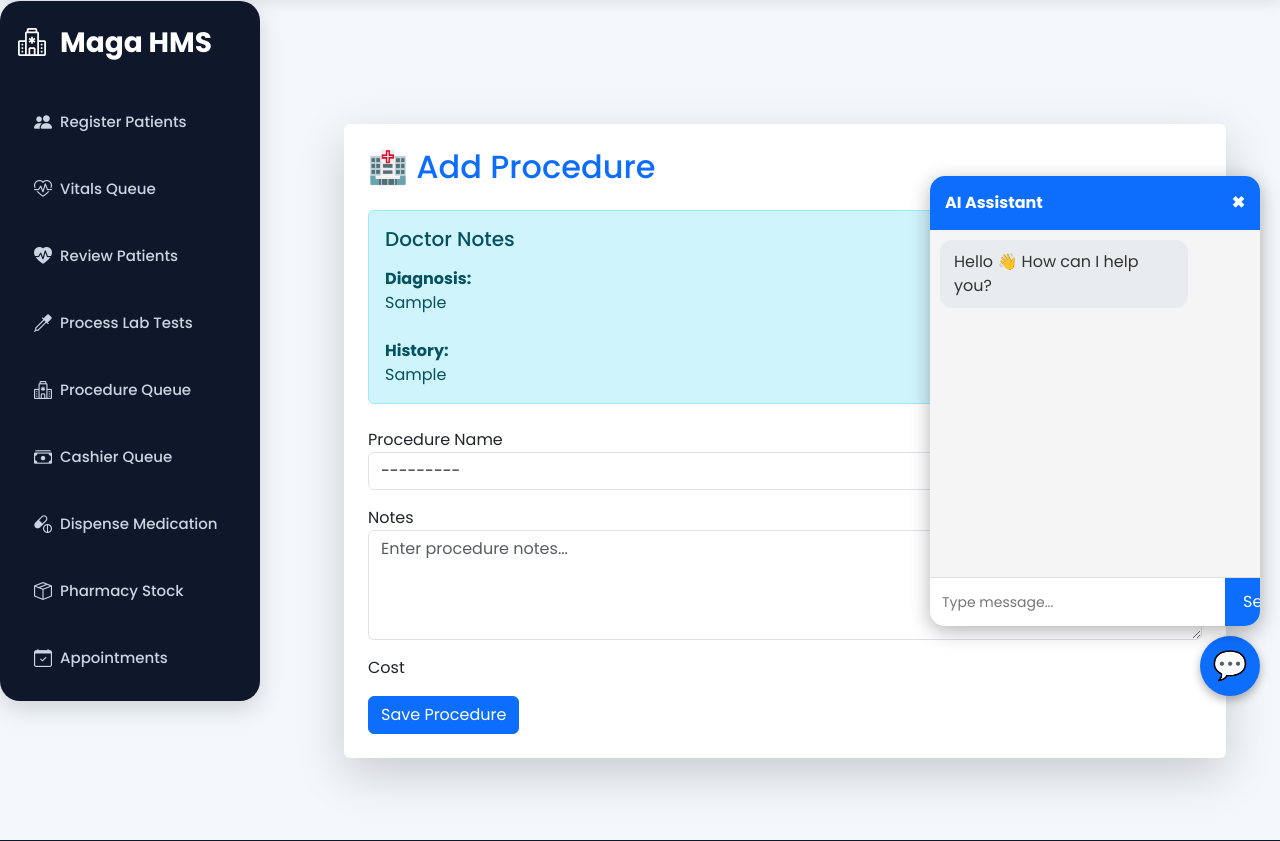
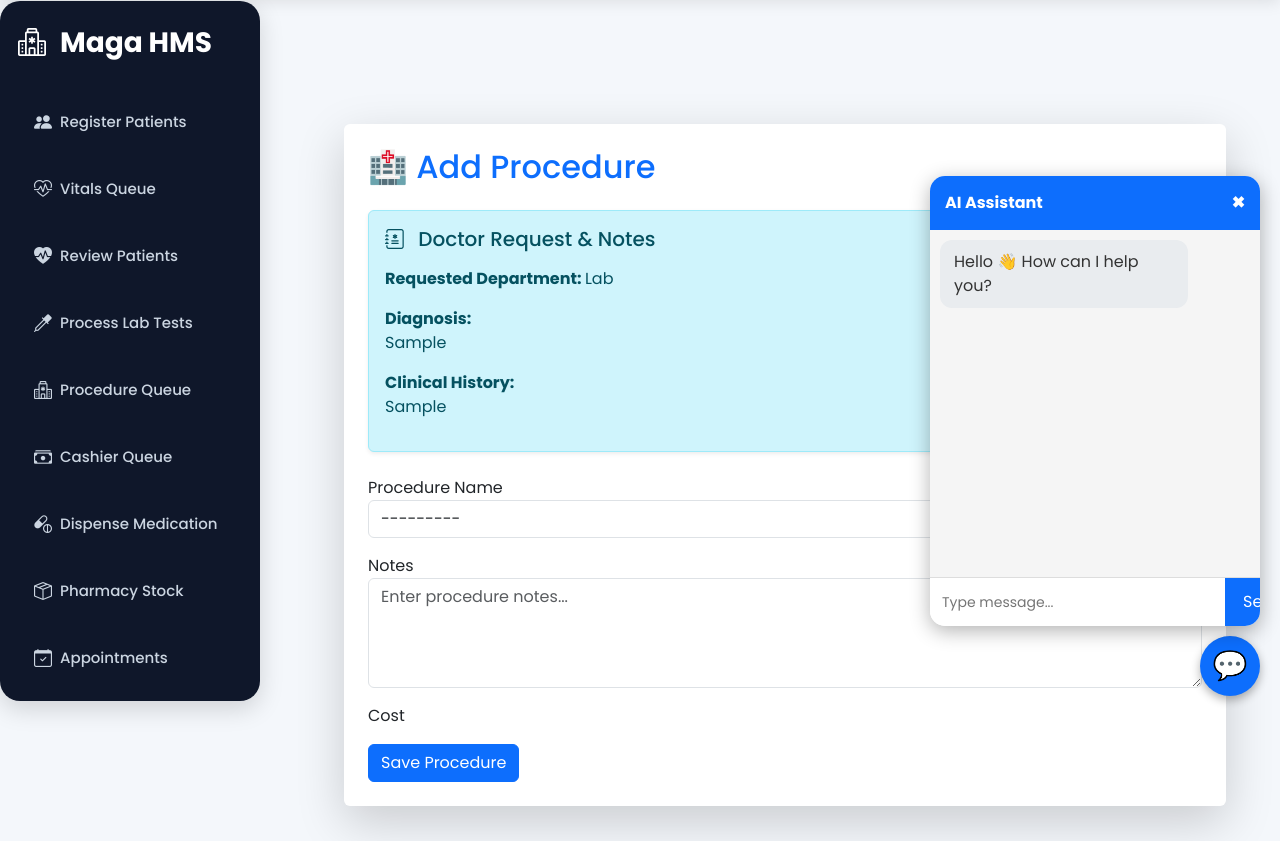
Before and after one commit to Shija-cmd/HospitalProject, a Django app: page /add-procedure/1/ in a window 1280 px wide. Shown: the part 84-925 px from the top of the page. Run offline with Django 4.2, Linux system fonts and the light colour scheme; a user stored in the database is signed in; tables that the repository leaves empty hold one stand-in row (values such as "Sample post").

Commit message:
Managing procedure module

```diff
--- a/magahospital/templates/magahospital/procedure_form.html
+++ b/magahospital/templates/magahospital/procedure_form.html
@@ -15,33 +15,76 @@
             </h2>
 
             <!-- DOCTOR NOTES -->
-        <div class="alert alert-info mb-4">
+<div class="alert alert-info shadow-sm mb-4">
 
     <h5 class="mb-3">
 
-        Doctor Notes
+        <i class="bi bi-journal-medical me-2"></i>
+
+        Doctor Request & Notes
 
     </h5>
 
     {% if visit.doctor %}
 
-                <strong>Diagnosis:</strong>
+        <!-- REQUESTED NEXT STEP -->
+        <p>
+
+            <strong>
+
+                Requested Department:
+
+            </strong>
+
+            {{ visit.doctor.next_step }}
+
+        </p>
+
+        <!-- DIAGNOSIS -->
+        {% if visit.doctor.diagnosis %}
+
+            <p>
+
+                <strong>
+
+                    Diagnosis:
+
+                </strong>
 
                 <br>
 
                 {{ visit.doctor.diagnosis }}
 
-                    <br><br>
+            </p>
 
-                <strong>History:</strong>
+        {% endif %}
+
+        <!-- HISTORY -->
+        {% if visit.doctor.history %}
+
+            <p>
+
+                <strong>
+
+                    Clinical History:
+
+                </strong>
 
                 <br>
 
                 {{ visit.doctor.history }}
 
+            </p>
+
+        {% endif %}
+
     {% else %}
 
+        <p class="text-muted">
+
             No doctor notes available.
+
+        </p>
 
     {% endif %}
 
```
Lines whose indentation alone changed are shown as unchanged.
